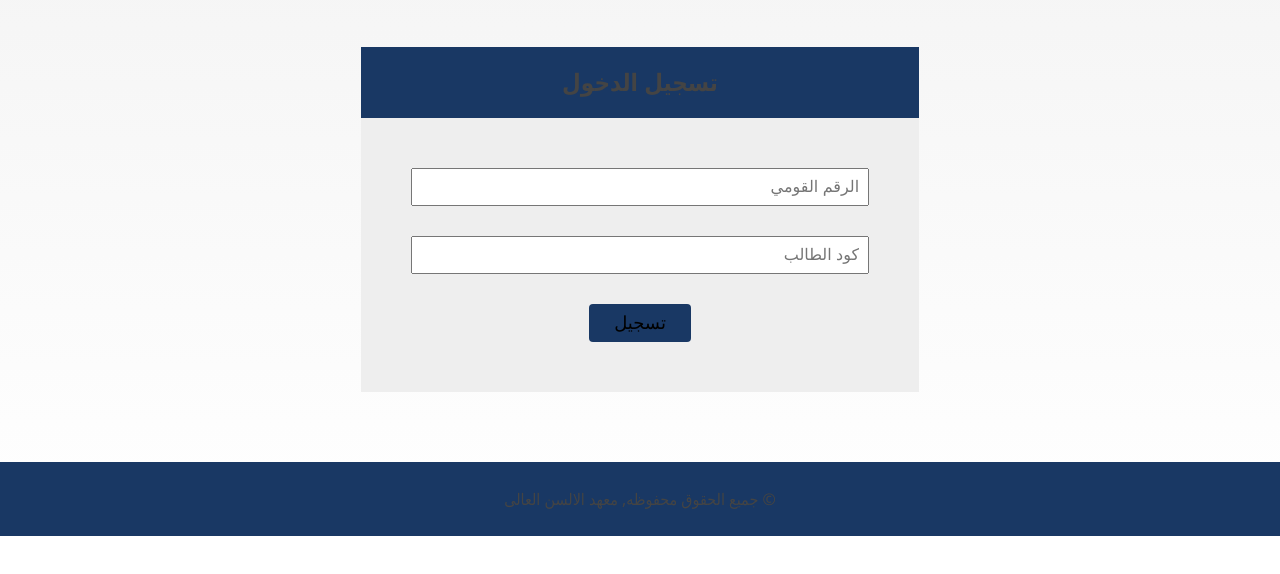
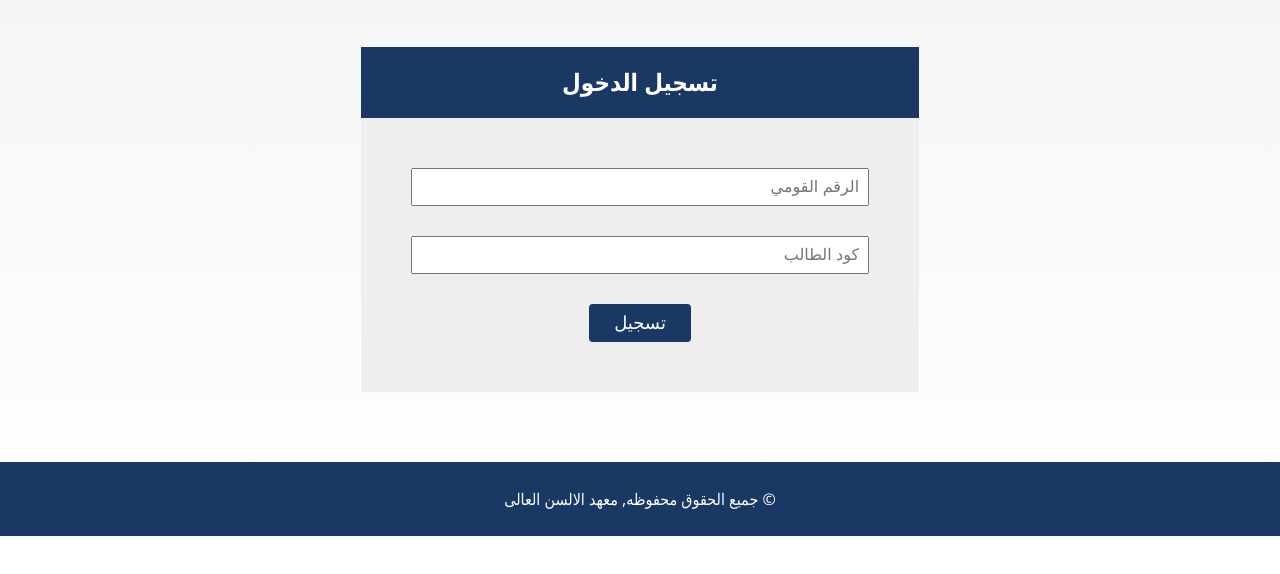
Before and after one commit to Amr-Safwat/Al-Alsun, a plain HTML site: page login.html in a window 1280 px wide. Shown: the part 198-772 px from the top of the page. Drawn offline with Linux system fonts and the light colour scheme.

Commit message:
Changed color

```diff
--- a/css/login.css
+++ b/css/login.css
@@ -10,7 +10,7 @@ body {
   font-family: 'Segoe UI', Tahoma, Geneva, Verdana, sans-serif;
   margin: 0;
   background: linear-gradient(#f2f2f2, #fff) no-repeat;
-  color: #444444;
+  color: white;
   direction: rtl;
 }
 
@@ -54,6 +54,7 @@ body {
   border: none;
   border-radius: 4px;
   background-color: var(--main-color);
+  color: white;
   cursor: pointer;
 }
 
--- a/css/style.css
+++ b/css/style.css
@@ -95,6 +95,7 @@ header .info .form input[type='submit'] {
 	border: none;
 	font-size: 16px;
 	background-color: var(--main-color);
+	color: white;
 	cursor: pointer;
 }
 header .info .links {
@@ -281,6 +282,7 @@ header .info .links li:hover {
 /* Footer */
 footer {
 	background-color: var(--main-color);
+	color: white;
 }
 footer .container {
 	display: flex;
```
